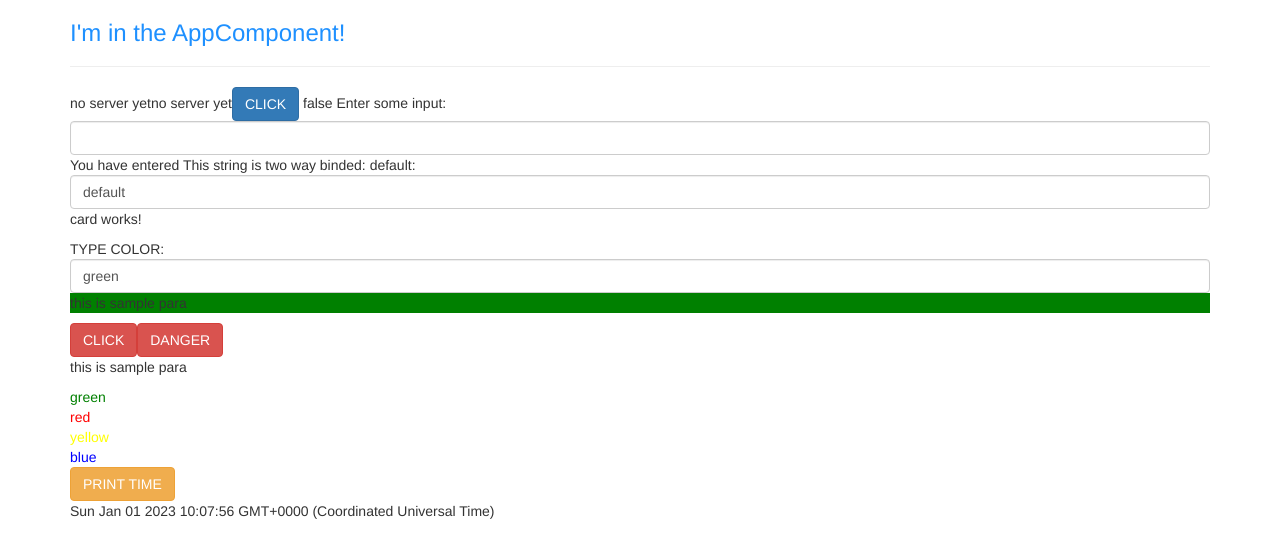
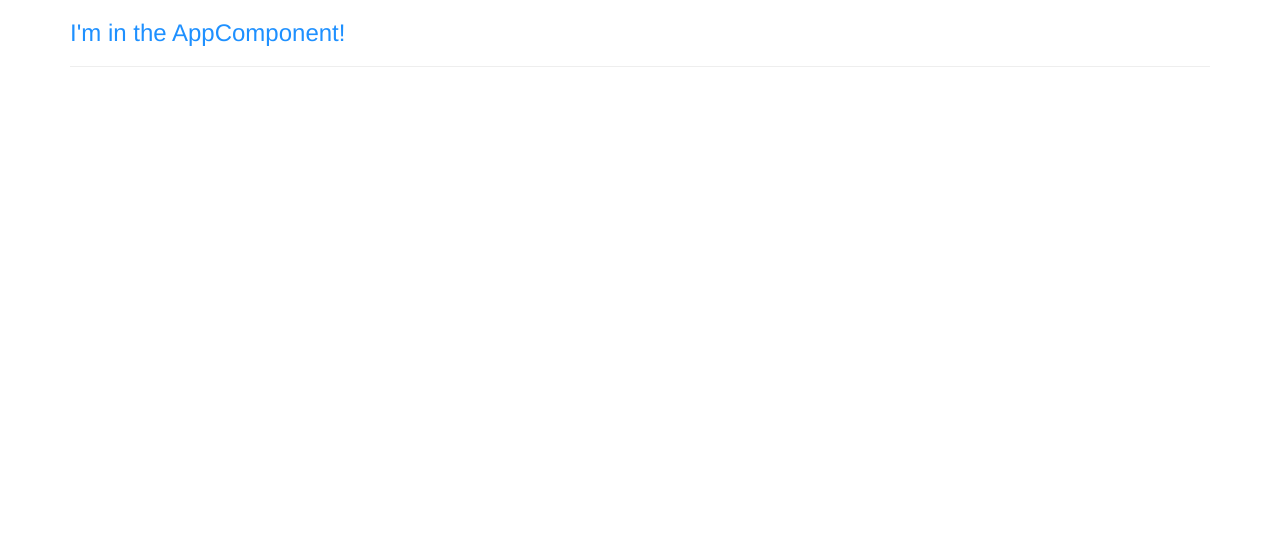
Before and after one commit to Rawendra/angularNewSample, an Angular app: page / in a window 1280 px wide. Shown: the top 558 px of the page. Built offline with nearby package versions, Linux system fonts and the light colour scheme.

Commit message:
first commit

```diff
--- a/src/app/app.component.html
+++ b/src/app/app.component.html
@@ -3,7 +3,7 @@
     <div class="col-xs-12">
       <h3>I'm in the AppComponent!</h3>
       <hr>
-      <app-servers></app-servers>
+
       <!--<div app-servers></div>-->
       <!--<div class="app-servers"></div>-->
     </div>
--- a/src/app/card/card.component.css
+++ /dev/null
@@ -1,10 +0,0 @@
-.cssClass{
-  border: 2px solid tomato;
-  background-color: pink;
-}
-
-.danger{
- font-size: larger;
- background-color: brown;
- color: cornsilk;
-}
--- a/src/app/card/card.component.html
+++ /dev/null
@@ -1,18 +0,0 @@
-<p>card works!</p>
-
-TYPE COLOR: <input type="text" [(ngModel)]="color" class="form-control" />
-<p [ngStyle]="{ backgroundColor: getColor() }">this is sample para</p>
-<button class="btn btn-danger" (click)="handleClick()">CLICK</button>
-<button class="btn btn-danger" (click)="setDanger()">DANGER</button>
-<p [ngClass]="{ cssClass: getClassCondition(), danger: getDangerCondition() }">
-  this is sample para
-</p>
-
-<div *ngFor="let item of cards">
-  <span [ngStyle]="{ color: getColor(item) }"> {{ item }}</span>
-</div>
-<button class="btn btn-warning" (click)="appendTime()" >PRINT TIME</button>
-
-<div *ngFor="let item of timeList" >
-  {{item}}
-</div>
--- a/src/app/card/card.component.ts
+++ /dev/null
@@ -1,35 +0,0 @@
-import { Component, OnInit } from "@angular/core";
-
-@Component({
-  selector: "app-card",
-  templateUrl: "./card.component.html",
-  styleUrls: ["./card.component.css"],
-})
-export class CardComponent implements OnInit {
-  cards = ["green", "red", "yellow", "blue"];
-  constructor() {}
-  color = "green";
-  dangerValue = false;
-  showCardText = false;
-  timeList =[ new Date()];
-  ngOnInit(): void {}
-
-  getColor(inputColor) {
-    return inputColor ? inputColor.toLowerCase() : this.color?.toLowerCase();
-  }
-  handleClick() {
-    this.showCardText = !this.showCardText;
-  }
-  getClassCondition() {
-    return this.showCardText;
-  }
-  setDanger() {
-    this.dangerValue = !this.dangerValue;
-  }
-  appendTime(){
-    this.timeList.push(new Date)
-  }
-  getDangerCondition() {
-    return this.dangerValue;
-  }
-}
--- a/src/app/server/server.component.html
+++ /dev/null
@@ -1,3 +0,0 @@
-<div >
-<p>The Server Component {{title}}-{{getServerStatus()}}|{{otherString()}} </p>
-</div>
--- a/src/app/server/server.component.ts
+++ /dev/null
@@ -1,16 +0,0 @@
-import { Component } from "@angular/core";
-
-@Component({
-  selector: "app-server",
-  templateUrl: "./server.component.html",
-})
-export class ServerComponent {
-  title: string = "Server";
-  name: string = "Rawendra ";
-
-  otherString = () => this.name + "whatever this is , its fine";
-
-  getServerStatus() {
-    return this.name + "what the fuck";
-  }
-}
--- a/src/app/servers/servers.component.css
+++ /dev/null
@@ -1,4 +0,0 @@
-.para{
-  border: 1px solid green;
-  background-color: lightgreen;
-}
--- a/src/app/servers/servers.component.html
+++ /dev/null
@@ -1,23 +0,0 @@
-<app-server *ngIf="clicked; else noserver"></app-server>
-<app-server *ngIf="clicked; else noserver"></app-server>
-
-
-<button (click)="onClick()" class="btn btn-primary">CLICK</button>
-{{ clicked }}
-
-<div *ngIf="clicked" class="para" [innerText]="paratext"></div>
-
-Enter some input:
-<input type="text" class="form-control" (input)="handleInput($event)" />
-
-You have entered {{ inputText }}
-
-This string is two way binded: {{ twoWayBindedString }}:<input
-  type="text"
-  class="form-control"
-  [(ngModel)]="twoWayBindedString"
-/>
-
-
-<ng-template  #noserver >no server yet</ng-template>
-<app-card></app-card>
--- a/src/app/servers/servers.component.ts
+++ /dev/null
@@ -1,42 +0,0 @@
-import { Component, OnInit } from "@angular/core";
-
-let sometext = "this is awesome, never thought to c this";
-@Component({
-  // selector: '[app-servers]',
-  // selector: '.app-servers',
-  selector: "app-servers",
-  templateUrl: "./servers.component.html",
-  // template: `
-  //   <app-server></app-server>
-  //   <app-server></app-server>`,
-  styles: [
-    `
-      background-color: "pink";
-    `,
-  ],
-
-  styleUrls: ["./servers.component.css"],
-})
-export class ServersComponent implements OnInit {
-  clicked = false;
-  paratext = sometext;
-  inputText = "";
-  twoWayBindedString = "default";
-  constructor() {}
-
-  onClick = () => {
-    this.clicked = !this.clicked;
-  };
-
-  handleInput(event) {
-    console.log("event is getting called for input", event);
-    this.inputText = event.target.value;
-  }
-  ngOnInit() {
-    console.log("ng-on-init is called");
-    // setInterval(() => {
-    //   this.clicked = !this.clicked;
-    //   this.paratext = this.clicked ? sometext : null;
-    // }, 1000);
-  }
-}
```
Also changed, not shown: src/app/app.module.ts (+8 -20 lines), 1 other file (tests, documents, lock files or other folders).
